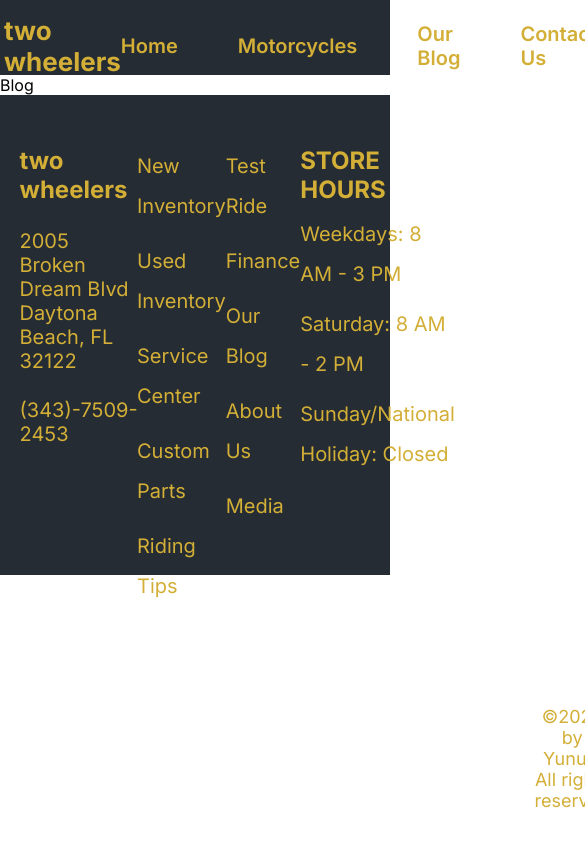
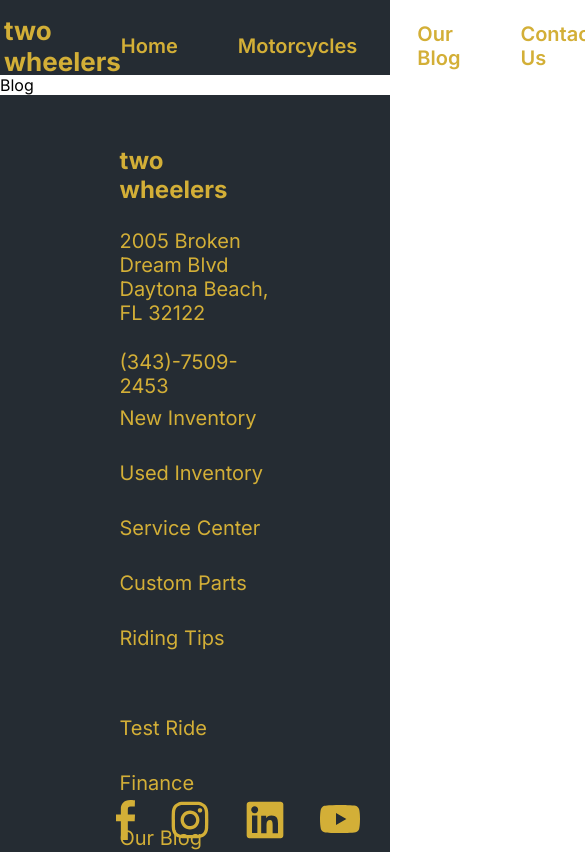
Before and after one commit to theyuunus/moto-shop, a React (Create React App) app: page /blog in a window 390 px wide. Shown: the top 852 px of the page, 585 px wide, since content can reach past the window. Built offline with nearby package versions, Linux system fonts and the light colour scheme.

Commit message:
#fix #add media #Footer

```diff
--- a/src/components/Footer/Footer.scss
+++ b/src/components/Footer/Footer.scss
@@ -1,6 +1,6 @@
 .footer {
     width: 100%;
-    height: 480px;
+    height: 480px auto;
     background: var(--NEU500, #252C33);
 
     .container {
@@ -9,8 +9,8 @@
     }
 
     &-top {
-        display: flex;
-        justify-content: space-between;
+        display: grid;
+        grid-template-columns: repeat(4, 1fr);
         align-items: start;
         padding-top: 51px;
 
@@ -80,13 +80,9 @@
     }
 
     &-bottom {
-        padding-top: 100px;
-        padding-left: 515px;
+        padding-top: 110px;
 
         &-inner {
-            display: flex;
-            justify-content: space-between;
-            align-items: center;
 
             &-h3 {
                 color: var(--PGO500, #D3AF37);
@@ -95,6 +91,7 @@
                 font-style: normal;
                 font-weight: 400;
                 line-height: normal;
+                text-align: center;
 
                 a {
                     color: var(--PGO500, #D3AF37);
@@ -105,7 +102,50 @@
                 display: flex;
                 gap: 35px;
                 align-items: center;
+                position: absolute;
+                right: 70px;
+                bottom: 38px;
             }
         }
     }
 }
+
+@media only screen and (max-width: 1320px) {
+    .footer-top {
+        grid-template-columns: repeat(2, 1fr);
+        column-gap: 250px;
+        margin: 0 100px auto;
+    }
+
+    .footer-top-menu-right,
+    .footer-top-right {
+        padding-top: 50px;
+    }
+
+    .footer-bottom-inner-h3 {
+        padding-bottom: 30px;
+    }
+}
+
+@media only screen and (max-width: 1035px){
+    .footer-top{
+        column-gap: 200px;
+    }
+}
+
+@media only screen and (max-width: 880px){
+    .footer-top{
+        margin: none;
+    }
+}
+
+@media only screen and (max-width: 800px){
+    .footer-top {
+        grid-template-columns: repeat(1, 1fr);
+    }
+
+    .footer-bottom-inner-media{
+        right: 30px;
+        bottom: 0px;
+    }
+}
```
